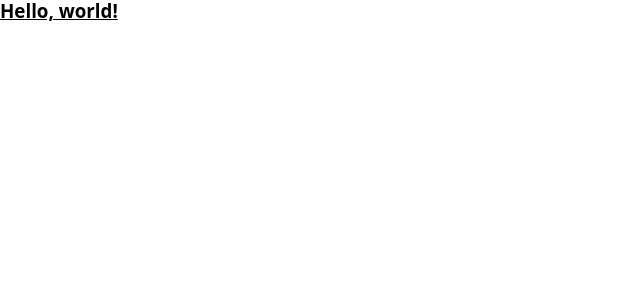
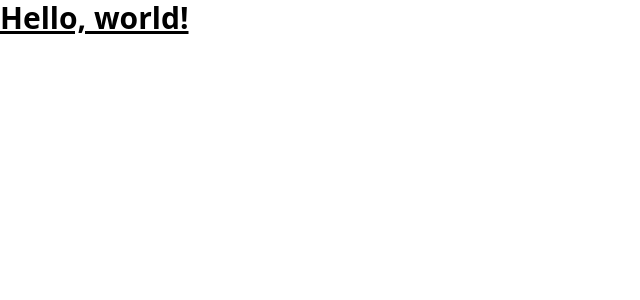
Before and after one commit to oaraujocesar/perfinance-client, a Next.js app: page / in a window 1280 px wide. Shown: the top 300 px of the page, without its empty margins (0-640 px from the left). Built offline with nearby package versions, Linux system fonts and the light colour scheme.

Commit message:
add material theme

```diff
--- a/package.json
+++ b/package.json
@@ -9,6 +9,9 @@
     "lint": "next lint"
   },
   "dependencies": {
+    "@emotion/react": "^11.10.6",
+    "@emotion/styled": "^11.10.6",
+    "@mui/material": "^5.11.10",
     "@next/font": "13.1.6",
     "@types/node": "18.14.0",
     "@types/react": "18.0.28",
--- a/src/app/layout.tsx
+++ b/src/app/layout.tsx
@@ -1,5 +1,9 @@
+"use client";
+
 import "@globals/styles/reset.css";
 import "@globals/styles/globals.css";
+import ThemeProvider from "@mui/material/styles/ThemeProvider";
+import { theme } from "@globals/styles/theme";
 
 export default function RootLayout({
   children,
@@ -7,9 +11,11 @@ export default function RootLayout({
   children: React.ReactNode;
 }) {
   return (
-    <html lang="en">
-      <head />
-      <body>{children}</body>
-    </html>
+    <ThemeProvider theme={theme}>
+      <html lang="en">
+        <head />
+        <body>{children}</body>
+      </html>
+    </ThemeProvider>
   );
 }
--- a/src/globals/styles/reset.css
+++ b/src/globals/styles/reset.css
@@ -97,7 +97,6 @@ video {
 }
 
 html {
-  font-size: 62.5%;
   -webkit-font-smoothing: antialiased;
   -moz-osx-font-smoothing: grayscale;
 }
--- /dev/null
+++ b/src/globals/styles/theme.ts
@@ -0,0 +1,17 @@
+import createTheme from "@mui/material/styles/createTheme";
+
+export const theme = createTheme({
+  palette: {
+    primary: {
+      main: "#51459e",
+      dark: "#505887"
+    },
+    secondary: {
+      main: "#f9896b",
+    },
+    common: {
+      white: "#FFF",
+      black: "#000",
+    },
+  },
+});
```
Also changed, not shown: 1 other file (tests, documents, lock files or other folders).
